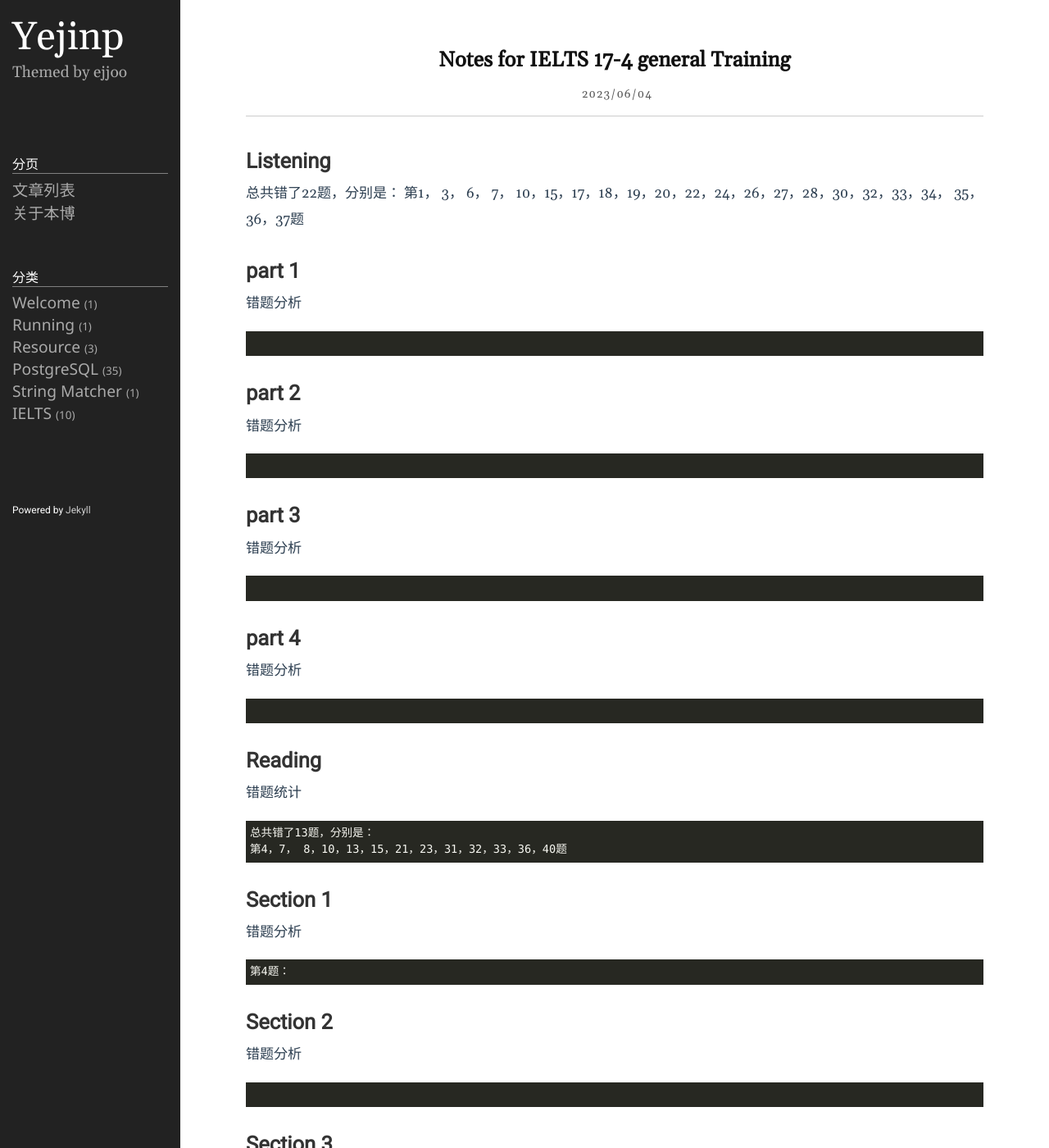
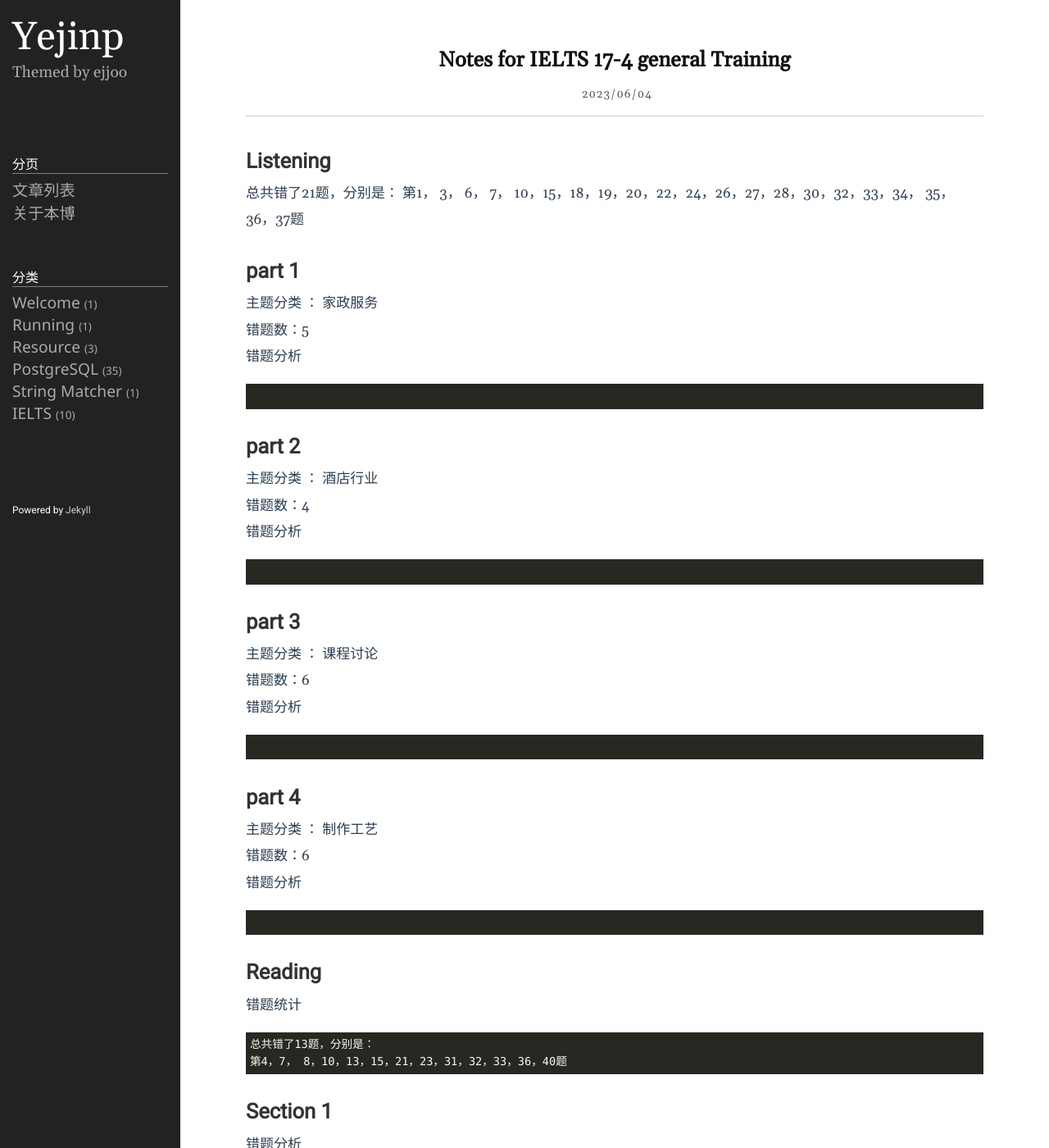
Before and after one commit to yejinp/yejinp.github.io, a Jekyll site: the page built from _posts/2023-06-04-Notes for IELTS 17-4 general Training.markdown, in a window 1280 px wide and 1400 px high. Shown: the whole window at 82% size. Built offline with Jekyll 4.4.1, drawn with Linux system fonts in a browser that asks for light colours.

Commit message:
add 2023-06-04-Notes for IELTS 17-4 general Training.markdown

````diff
--- a/_posts/2023-06-04-Notes for IELTS 17-4 general Training.markdown
+++ b/_posts/2023-06-04-Notes for IELTS 17-4 general Training.markdown
@@ -7,28 +7,49 @@ category: IELTS
 
 
 # Listening
-总共错了22题，分别是：
-第1， 3， 6， 7， 10，15，17，18，19，20，22，24，26，27，28，30，32，33，34， 35，36，37题
+总共错了21题，分别是：
+第1， 3， 6， 7， 10，15，18，19，20，22，24，26，27，28，30，32，33，34， 35，36，37题
 
-## part 1 #
+
+## part 1
+
+主题分类 ： 家政服务
+
+错题数：5
+
 错题分析
 ```
 
 ```
 
-## part 2 #
+## part 2
+
+主题分类 ： 酒店行业
+
+错题数：4
+
 错题分析
 ```
 
 ```
 
-## part 3 #
+## part 3
+
+主题分类 ： 课程讨论
+
+错题数：6
+
 错题分析
 ```
 
 ```
 
-## part 4 #
+## part 4
+
+主题分类 ： 制作工艺
+
+错题数：6
+
 错题分析
 ```
 
@@ -42,19 +63,19 @@ category: IELTS
 第4，7， 8，10，13，15，21，23，31，32，33，36，40题
 ```
 
-## Section 1 #
+## Section 1
 错题分析
 ```
 第4题：
 ```
 
-## Section 2 #
+## Section 2
 错题分析
 ```
 
 ```
 
-## Section 3 #
+## Section 3
 错题分析
 ```
 
````
